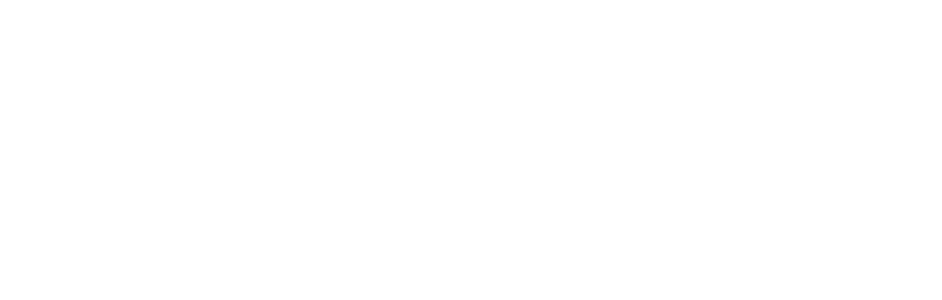
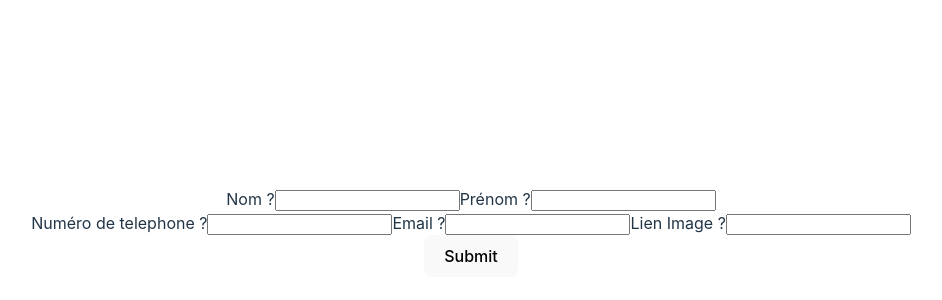
Before and after one commit to Khachik090909/my-mini-project, a React (Vite) app: page / in a window 1280 px wide. Shown: the part 168-468 px from the top of the page, without its empty margins (169-1111 px from the left). Built offline with nearby package versions, Linux system fonts and the light colour scheme.

Commit message:
Add usable form

```diff
--- a/src/App.jsx
+++ b/src/App.jsx
@@ -1,14 +1,15 @@
-import React from 'react'
-import DataContacts from './components/Data'
-import './App.css'
+import React from "react";
+import { useState } from "react";
+// import DataContacts from "./components/Data";
+import ContactForm from "./components/ContactForm";
+import "./App.css";
 
 function App() {
-
-
   return (
-
-  <div></div>
-  )
+    <div>
+      <ContactForm />
+    </div>
+  );
 }
 
-export default App
+export default App;
--- /dev/null
+++ b/src/components/ContactForm.jsx
@@ -0,0 +1,101 @@
+import { useState } from "react";
+import DataContacts from "./Data";
+
+function ContactForm() {
+  const SubmitFormClick = () => {
+    DataContacts.push({
+      id: DataContacts[DataContacts.length - 1].id + 1,
+      nom: lastName,
+      prenom: firstName,
+      tel: phoneNumber,
+      mail: email,
+      img: linkImg,
+    });
+    console.log(DataContacts);
+  };
+
+  const [lastName, setLastName] = useState("");
+  const [firstName, setFirstName] = useState("");
+  const [phoneNumber, setPhoneNumber] = useState("");
+  const [email, setEmail] = useState("");
+  const [linkImg, setLinkImg] = useState("");
+
+  return (
+    <form
+      onSubmit={(e) => {
+        e.preventDefault();
+        SubmitFormClick();
+        setLastName("");
+        setFirstName("");
+        setPhoneNumber("");
+        setEmail("");
+        setLinkImg("");
+      }}
+    >
+      <div className="contact-form">
+        <div className="names-form">
+          <label>
+            Nom ?
+            <input
+              type="text"
+              value={lastName}
+              onChange={(event) => {
+                setLastName(event.target.value);
+              }}
+              id="input-last-name"
+            ></input>
+          </label>
+          <label>
+            Prénom ?
+            <input
+              type="text"
+              value={firstName}
+              onChange={(event) => {
+                setFirstName(event.target.value);
+              }}
+              id="input-first-name"
+            ></input>
+          </label>
+        </div>
+        <label>
+          Numéro de telephone ?
+          <input
+            type="text"
+            value={phoneNumber}
+            onChange={(event) => {
+              setPhoneNumber(event.target.value);
+            }}
+            id="input-number"
+          ></input>
+        </label>
+        <label>
+          Email ?
+          <input
+            type="text"
+            value={email}
+            onChange={(event) => {
+              setEmail(event.target.value);
+            }}
+            id="input-mail"
+          ></input>
+        </label>
+        <label>
+          Lien Image ?
+          <input
+            type="text"
+            value={linkImg}
+            onChange={(event) => {
+              setLinkImg(event.target.value);
+            }}
+            id="input-img"
+          ></input>
+        </label>
+      </div>
+      <div>
+        <button type="submit"> Submit</button>
+      </div>
+    </form>
+  );
+}
+
+export default ContactForm;
--- a/src/components/Data.js
+++ b/src/components/Data.js
@@ -16,3 +16,5 @@
     img: "https://upload.wikimedia.org/wikipedia/en/0/0b/Marge_Simpson.png",
   },
 ];
+
+export default DataContacts
```
